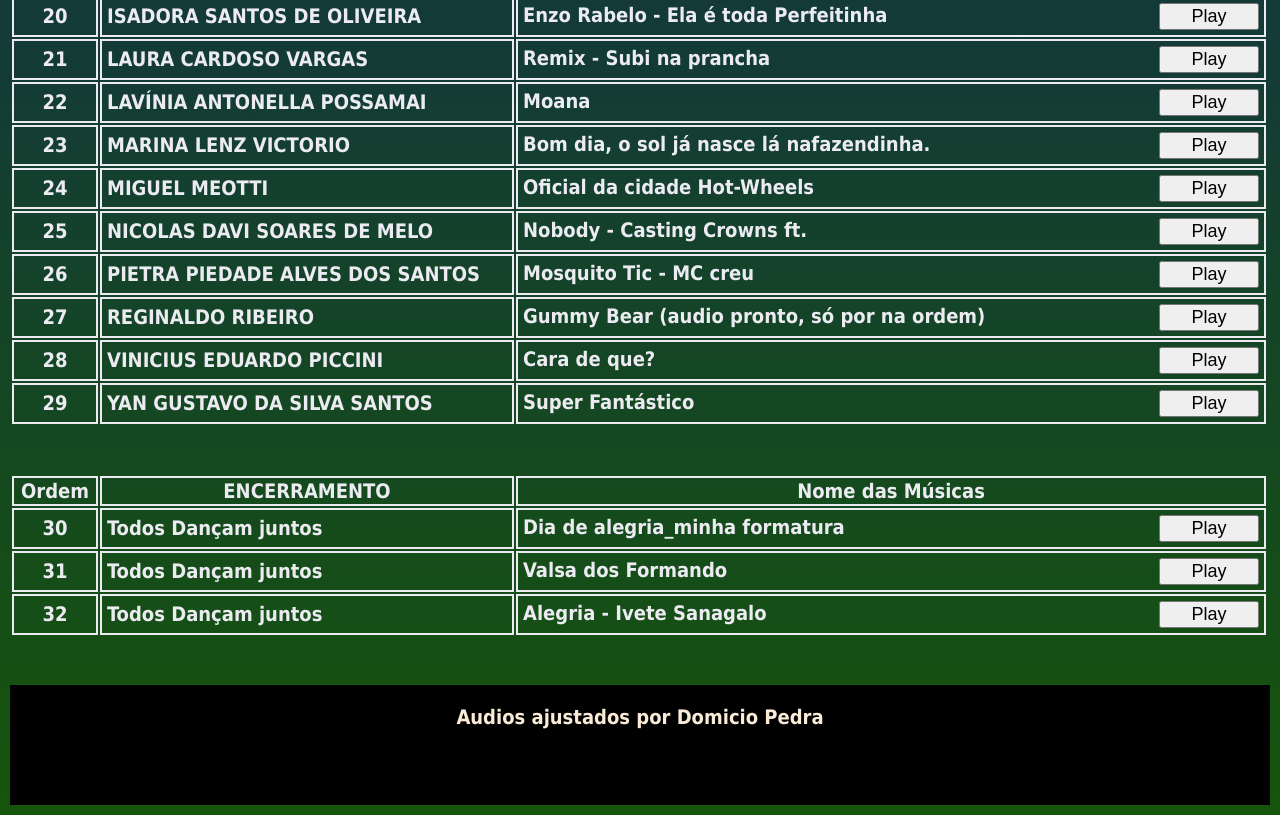
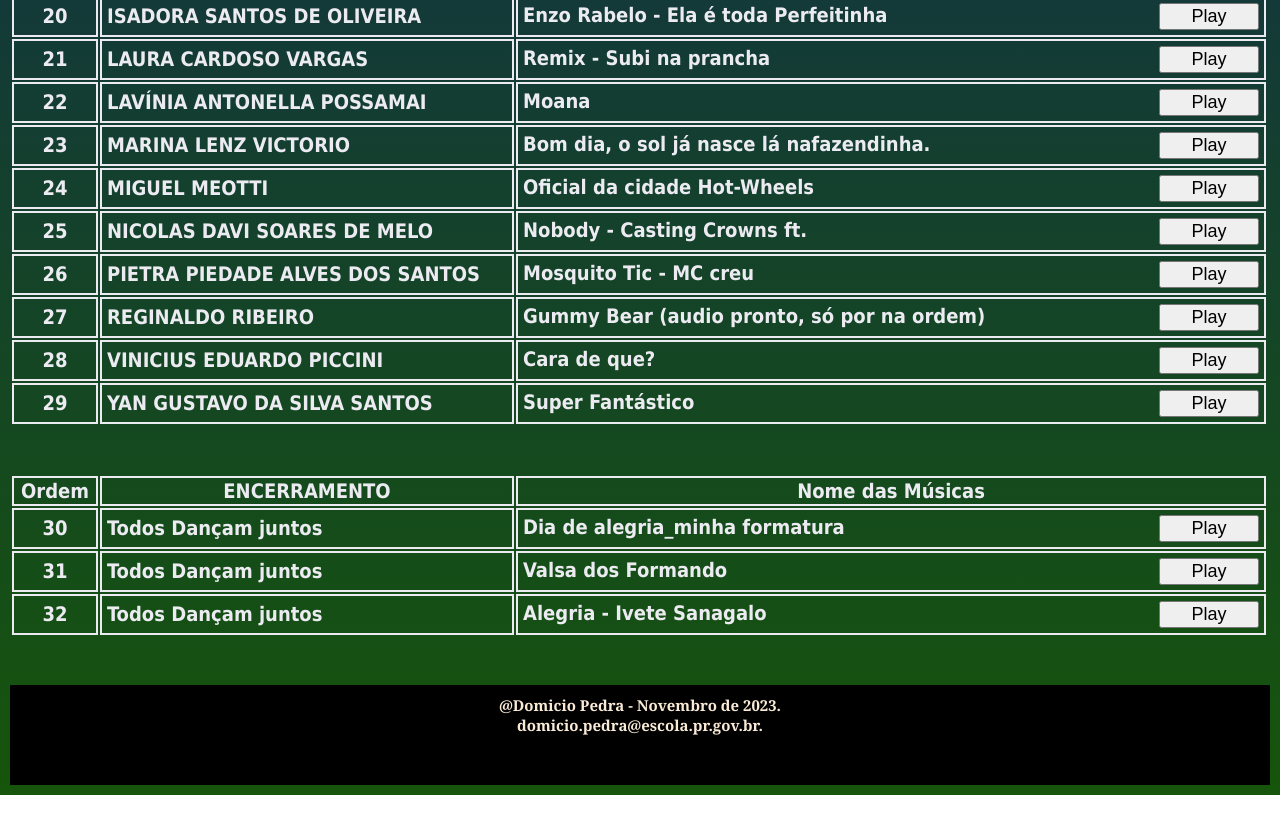
Before and after one commit to 23071960/Para_Fatima, a plain HTML site: page index.html in a window 1280 px wide. Shown: the part 1231-2046 px from the top of the page. Drawn offline with Linux system fonts and the light colour scheme.

Commit message:
Add files via upload

```diff
--- a/index.html
+++ b/index.html
@@ -410,7 +410,8 @@
 </table>
 <br><br>
 <footer>
-    Audios ajustados por Domicio Pedra
+    @Domicio Pedra - Novembro de 2023.<br>
+    domicio.pedra@escola.pr.gov.br.
 </footer>
 <script src="main.js"></script>
 </body>
--- a/styles.css
+++ b/styles.css
@@ -70,7 +70,9 @@ header {
 footer {
     height: 80px;
     background-color: black;
+    font-family: Georgia;
+    font-size:  15px;
     color: antiquewhite;
     text-align: center;
-    padding: 20px; /* Reduzindo o espaço interno do rodapé */
+    padding: 10px; /* Reduzindo o espaço interno do rodapé */
 }
```
